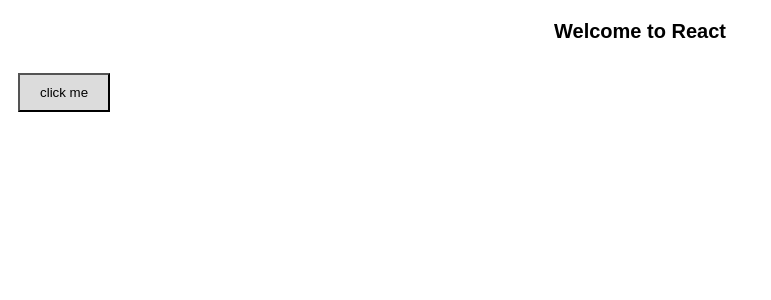
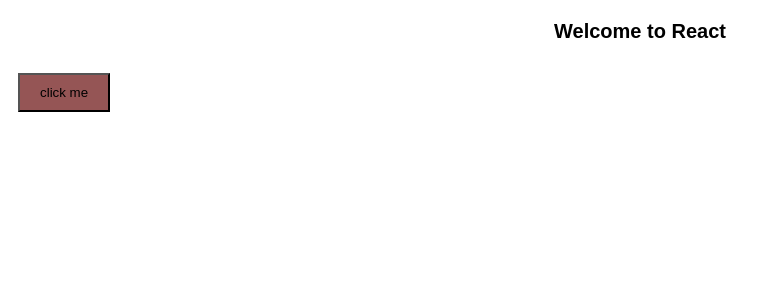
Before and after one commit to SATYAM08RAJPUT/React-Practices-set, a React (Vite) app: page / in a window 1280 px wide. Shown: the top 300 px of the page, without its empty margins (0-771 px from the left). Built offline with nearby package versions, Linux system fonts and the light colour scheme.

Commit message:
background change color

```diff
--- a/src/Basic Components/Button/button.css
+++ b/src/Basic Components/Button/button.css
@@ -1,6 +1,6 @@
 .btn{
     padding: 10px 20px;
     margin: 10px;
-    background-color: gainsboro;
+    background-color: rgb(149, 85, 85);
     color: black;
 }
```
